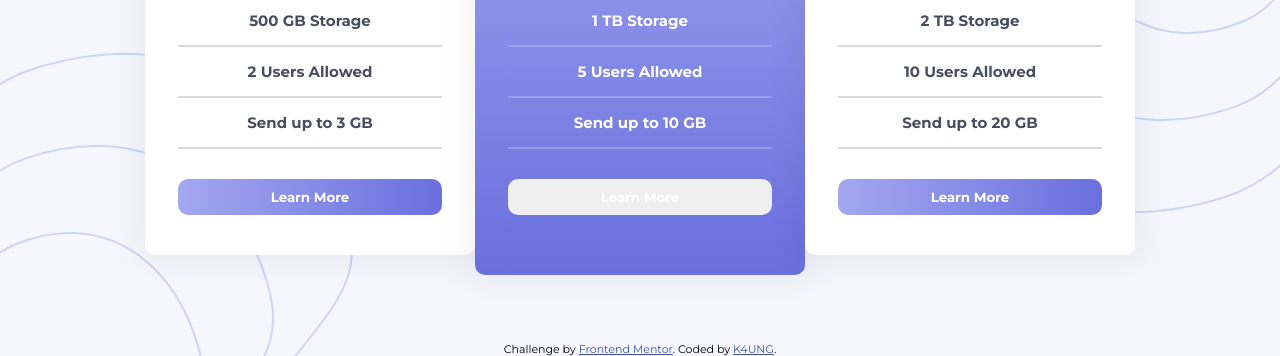
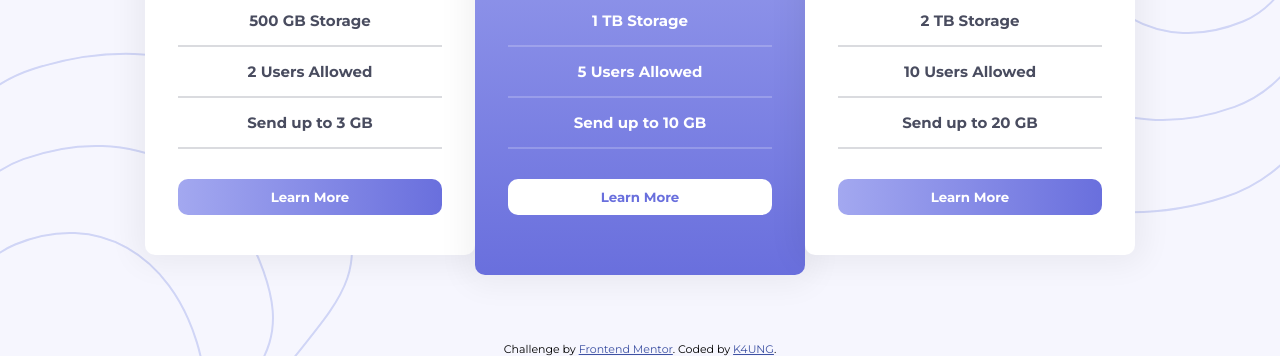
Before and after one commit to K4UNG/project-7-pricing-component-toggle, a plain HTML site: page index.html in a window 1280 px wide. Shown: the part 444-800 px from the top of the page. Drawn offline with Linux system fonts and the light colour scheme.

Commit message:
edit primary button

```diff
--- a/styles.css
+++ b/styles.css
@@ -156,7 +156,8 @@
 }
 
 .btn {
-    color: white;
+    color: var(--gradient-second);
+    background-color: white;
 }
 
 .btn:hover {
```
